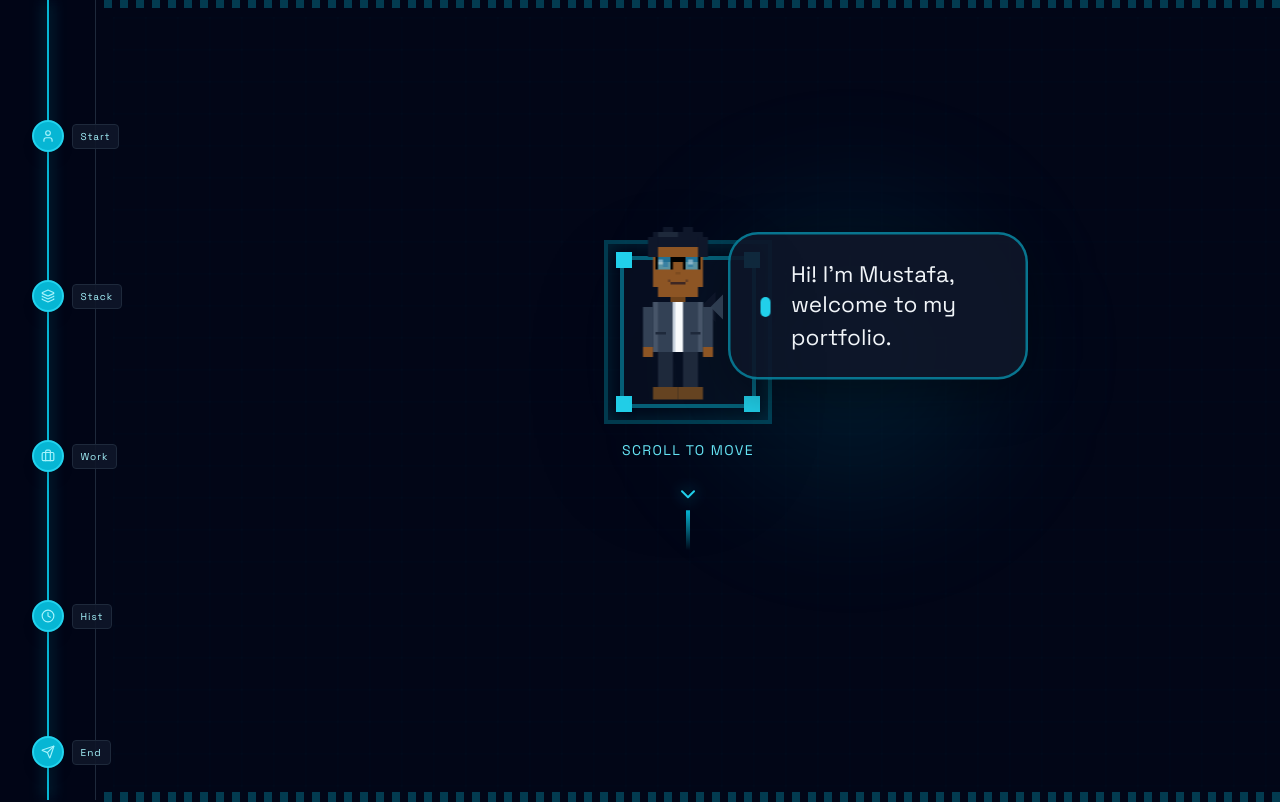
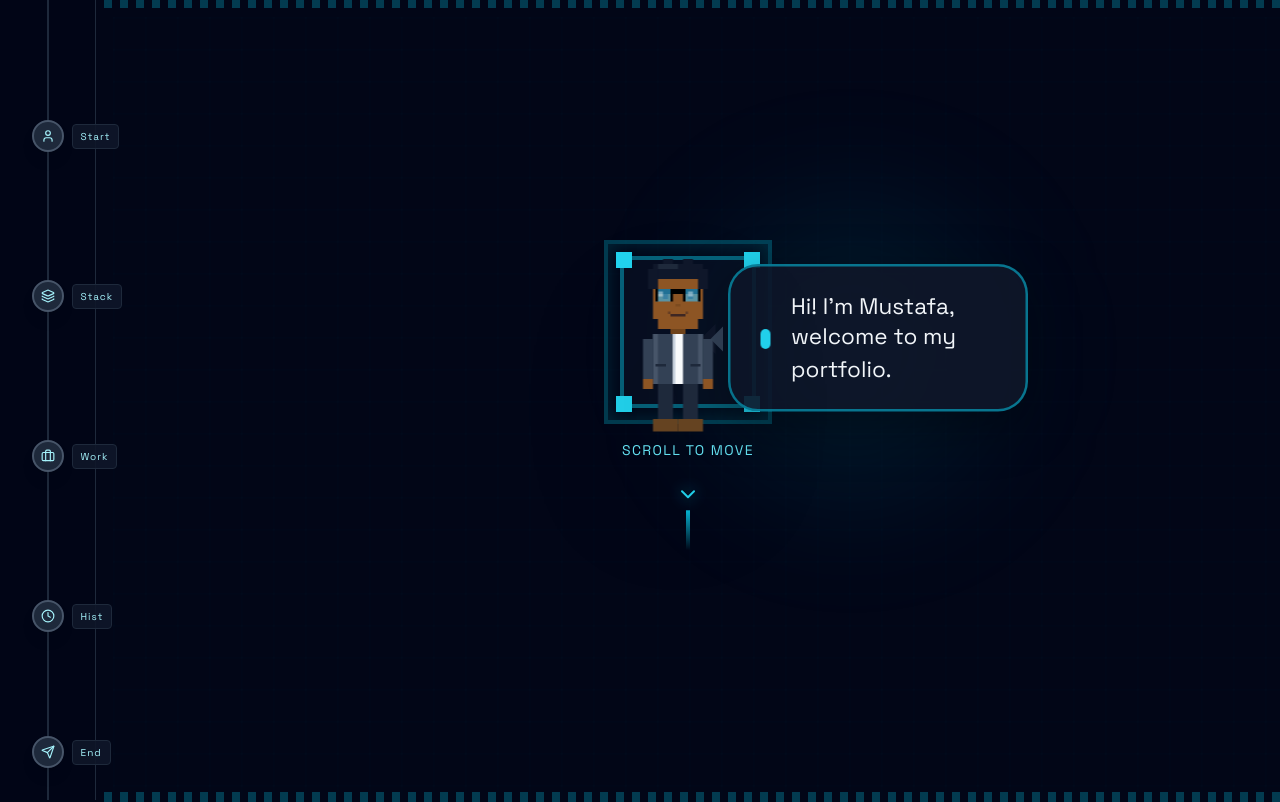
Before and after one commit to MMMustafakamran/Portfolio_Website, a React (Vite) app: page / in a window 1280 px wide. Shown: the top 802 px of the page. Built offline with nearby package versions, Linux system fonts and the light colour scheme.

Commit message:
sidebar going down fixed clicking not fixed

```diff
--- a/src/PixelPortfolio.jsx
+++ b/src/PixelPortfolio.jsx
@@ -1,5 +1,5 @@
 import React, { useState, useEffect, useRef } from 'react';
-import { motion, useScroll, useSpring, useTransform, useVelocity, useMotionValueEvent } from 'framer-motion';
+import { motion, useScroll, useSpring, useTransform, useMotionValue, useMotionValueEvent } from 'framer-motion';
 import { Github, Linkedin, Mail, Terminal, Cpu, Globe, ExternalLink, Code2, ChevronDown, User, Layers, Briefcase, Clock, Send, BookOpen, Monitor } from 'lucide-react';
 import PixelAvatar from './components/PixelAvatar';
 
@@ -73,17 +73,17 @@ const NavigationPoint = ({ point, smoothProgress, scrollToSection }) => {
 // --- MAIN COMPONENT ---
 
 export default function PixelPilotPortfolio() {
-    const { scrollY, scrollYProgress } = useScroll();
-    const scrollVelocity = useVelocity(scrollY);
+    const { scrollYProgress } = useScroll();
+    const unifiedProgress = useMotionValue(0);
 
-    const smoothProgress = useSpring(scrollYProgress, {
+    const smoothProgress = useSpring(unifiedProgress, {
         stiffness: 100,
         damping: 30,
         restDelta: 0.001
     });
 
     // Transform smoothProgress to height percentage for progress bar
-    const progressBarHeight = useTransform(smoothProgress, (value) => `${value * 100}%`);
+    const progressBarHeight = useTransform(unifiedProgress, (value) => `${value * 100}%`);
 
     const [avatarState, setAvatarState] = useState('waving');
     const [avatarDialogue, setAvatarDialogue] = useState("Hi! I'm Mustafa, welcome to my portfolio.");
@@ -101,14 +101,14 @@ export default function PixelPilotPortfolio() {
     const avatarXLanding = `${53 - (landingProgress * 45)}%`; // Horizontal slide from frame -> sidebar
     const avatarYLanding = landingProgress < 1 ? "39%" : "15%"; // Teleport vertically only after reaching sidebar
 
-    const avatarX = useTransform(smoothProgress,
+    const avatarX = useTransform(unifiedProgress,
         [0, 0.12, 0.37, 0.62, 0.82, 0.96, 1],
         ["8%", "8%", "8%", "8%", "8%", "8%", "8%"]
     );
 
-    const avatarY = useTransform(smoothProgress,
+    const avatarY = useTransform(unifiedProgress,
         [0, 0.12, 0.37, 0.62, 0.82, 0.96, 1],
-        ["15%", "15%", "35%", "55%", "75%", "92%", "92%"]
+        ["8%", "15%", "35%", "55%", "75%", "92%", "92%"]
     );
 
     const finalAvatarX = isLandingLocked ? avatarXLanding : avatarX;
@@ -122,6 +122,7 @@ export default function PixelPilotPortfolio() {
                 setLandingProgress(prev => {
                     const delta = e.deltaY / 800; // Slightly faster progression
                     const newProgress = Math.max(0, Math.min(1, prev + delta));
+                    unifiedProgress.set(newProgress);
 
                     // Change avatar to walking when user starts scrolling (progress > 0)
                     if (newProgress > 0 && prev === 0) {
@@ -163,7 +164,19 @@ export default function PixelPilotPortfolio() {
 
         window.addEventListener('wheel', handleWheel, { passive: false });
         return () => window.removeEventListener('wheel', handleWheel, { passive: false });
-    }, [isLandingLocked]);
+    }, [isLandingLocked, unifiedProgress]);
+
+    useMotionValueEvent(scrollYProgress, "change", (value) => {
+        if (!isLandingLocked) {
+            unifiedProgress.set(value);
+        }
+    });
+
+    useEffect(() => {
+        if (!isLandingLocked) {
+            unifiedProgress.set(scrollYProgress.get());
+        }
+    }, [isLandingLocked, scrollYProgress, unifiedProgress]);
 
     // Logic to determine Avatar State and Dialogue - NO WALKING, keep section animations
     useMotionValueEvent(scrollYProgress, "change", (progress) => {
@@ -226,7 +239,7 @@ export default function PixelPilotPortfolio() {
                     left: finalAvatarX,
                     top: finalAvatarY,
                     x: "-50%",
-                    y: "-50%"
+                    y: "-10%"
                 }}
                 className="fixed z-50 pointer-events-none hidden md:block"
             >
```
